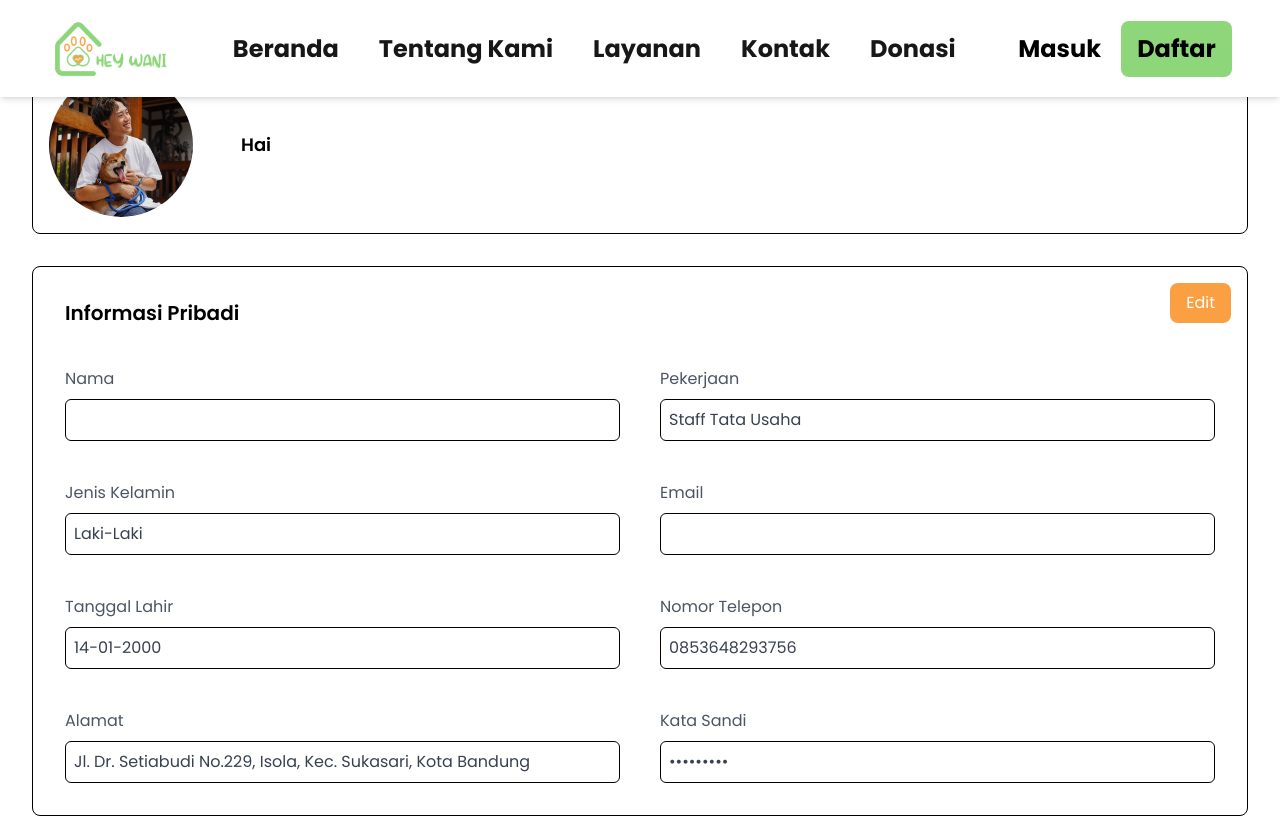
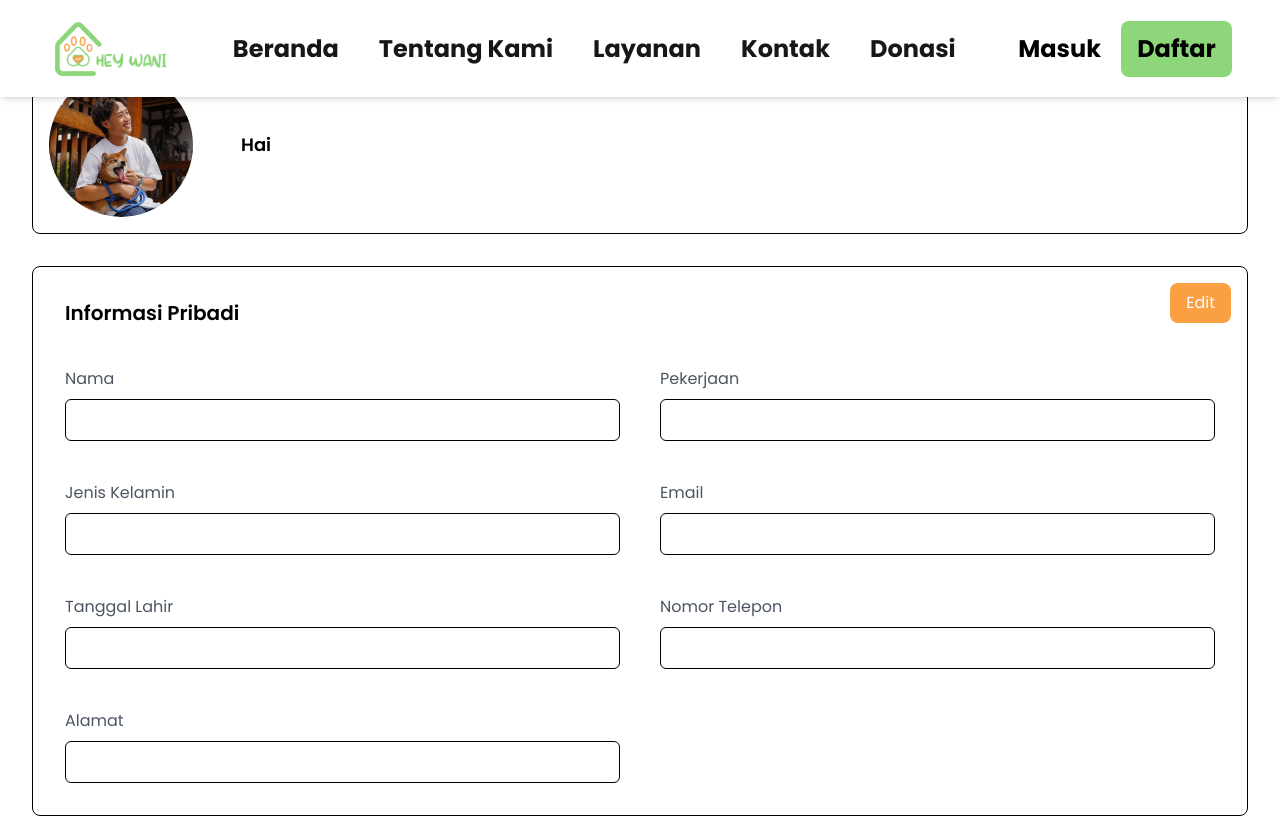
Before and after one commit to Riskotul/Massive-Challenge, a React (Vite) app: page /profile in a window 1280 px wide. Shown: the top 818 px of the page. Built offline with nearby package versions, Linux system fonts and the light colour scheme.

Commit message:
update profil dan edit profil

```diff
--- a/src/assets/components/Pages/EditProfilePage/EditProfilePage.jsx
+++ b/src/assets/components/Pages/EditProfilePage/EditProfilePage.jsx
@@ -121,16 +121,6 @@ const EditProfilePage = () => {
                   id="address"
                 />
               </div>
-              <div className="form-group flex flex-col ">
-                <label className="text-gray-600 mb-2" htmlFor="password">
-                  Kata Sandi
-                </label>
-                <input
-                  className="p-2 border border-black rounded-md text-gray-700"
-                  type="password"
-                  id="password"
-                />
-              </div>
             </form>
           </div>
         </div>
--- a/src/assets/components/Pages/ProfilePage/ProfilePage.jsx
+++ b/src/assets/components/Pages/ProfilePage/ProfilePage.jsx
@@ -26,7 +26,7 @@ const ProfilePage = () => {
     try {
       const response = await axios.delete("http://localhost:5000/logout");
       localStorage.clear();
-      navigate("/login");
+      navigate("/home");
     } catch (error) {
       if (error.response) {
         setMsg(error.response.data.msg);
@@ -126,7 +126,6 @@ const ProfilePage = () => {
                   className="p-2 border border-black rounded-md text-gray-700"
                   type="text"
                   id="job"
-                  defaultValue="Staff Tata Usaha"
                   readOnly
                 />
               </div>
@@ -138,7 +137,6 @@ const ProfilePage = () => {
                   className="p-2 border border-black rounded-md text-gray-700"
                   type="text"
                   id="gender"
-                  defaultValue="Laki-Laki"
                   readOnly
                 />
               </div>
@@ -162,7 +160,6 @@ const ProfilePage = () => {
                   className="p-2 border border-black rounded-md text-gray-700"
                   type="text"
                   id="birthdate"
-                  defaultValue="14-01-2000"
                   readOnly
                 />
               </div>
@@ -174,7 +171,6 @@ const ProfilePage = () => {
                   className="p-2 border border-black rounded-md text-gray-700"
                   type="tel"
                   id="phone"
-                  defaultValue="0853648293756"
                   readOnly
                 />
               </div>
@@ -186,19 +182,6 @@ const ProfilePage = () => {
                   className="p-2 border border-black rounded-md text-gray-700"
                   type="text"
                   id="address"
-                  defaultValue="Jl. Dr. Setiabudi No.229, Isola, Kec. Sukasari, Kota Bandung"
-                  readOnly
-                />
-              </div>
-              <div className="form-group flex flex-col ">
-                <label className="text-gray-600 mb-2" htmlFor="password">
-                  Kata Sandi
-                </label>
-                <input
-                  className="p-2 border border-black rounded-md text-gray-700"
-                  type="password"
-                  id="password"
-                  defaultValue="*********"
                   readOnly
                 />
               </div>
```
